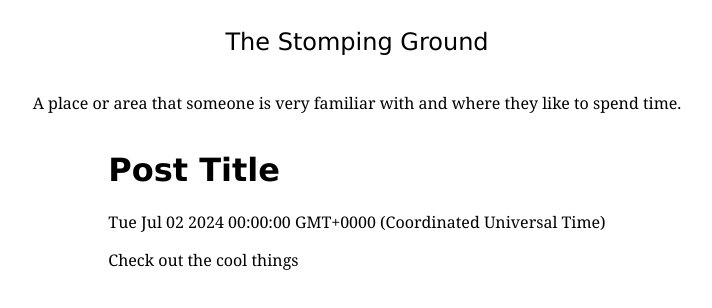
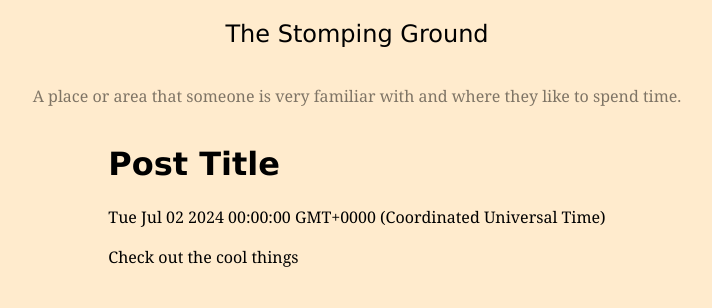
Before and after one commit to minifigmaster125/minifigmaster125.github.io, an Eleventy site: page posts/post-1.md in a window 1280 px wide. Shown: the whole page, without its empty margins (283-995 px from the left). Built offline with nearby package versions, Linux system fonts and the light colour scheme; Eleventy itself is replaced by a stand-in of ours; files that its build step writes are made by us from their sources.

Commit message:
working on draft

```diff
--- a/_includes/layout.html
+++ b/_includes/layout.html
@@ -1,5 +1,5 @@
 <!doctype html>
-<html lang="en">
+<html lang="en" class="root">
   <head>
     <meta charset="utf-8" />
     <meta name="viewport" content="width=device-width" />
@@ -9,9 +9,11 @@
   </head>
   <body>
     <header>
-      <h2 class="header">The Stomping Ground</h2>
+      <h2 class="header">
+        <a href="/" class="link-no-style">The Stomping Ground</a>
+      </h2>
     </header>
-    <p>
+    <p class="subheader">
       A place or area that someone is very familiar with and where they like to
       spend time.
     </p>
--- a/bundle.css
+++ b/bundle.css
@@ -1,6 +1,10 @@
 .header {
     font-family: Verdana;
     font-weight: 200;
+}
+
+.subheader {
+    opacity: 0.5;
 }
 
 h1, h2, h3, h4 {
@@ -9,6 +13,7 @@ h1, h2, h3, h4 {
 
 p {
     font-family: Georgia;
+    line-height: 1.5;
 }
 
 ul {
@@ -19,4 +24,16 @@ body {
     display: flex;
     flex-direction: column;
     align-items: center;
+    max-width: 780px;
+    margin: 0 auto;
+    padding: 0 40px;
 }
+
+.root {
+    background-color: blanchedalmond;
+}
+
+.link-no-style {
+    text-decoration: none;
+    color: black;
+}
```
Also changed, not shown: posts/post-2.md (+11 -1 lines), 4 other files.
